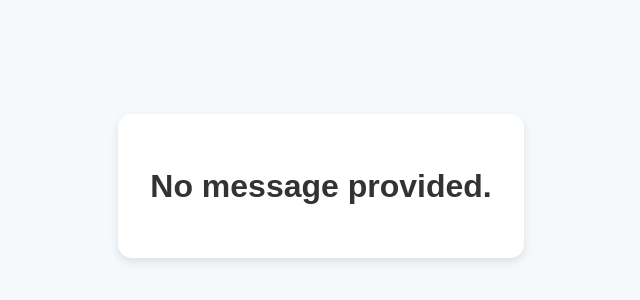
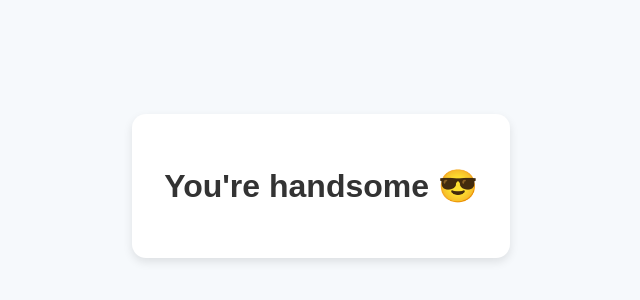
Before and after one commit to nessa9128/nessa.github.io, a plain HTML site: page message.html in a window 1280 px wide. Shown: the part 214-514 px from the top of the page, without its empty margins (319-959 px from the left). Drawn offline with Linux system fonts and the light colour scheme.

Commit message:
Update message.html

```diff
--- a/message.html
+++ b/message.html
@@ -30,10 +30,8 @@
   </div>
 
   <script>
-    const params = new URLSearchParams(window.location.search);
-    const message = params.get("msg");
-    document.getElementById("msg").textContent =
-      message ? decodeURIComponent(message) : "No message provided.";
-  </script>
+  document.getElementById("msg").textContent = "You're handsome 😎";
+</script>
+
 </body>
 </html>
```
